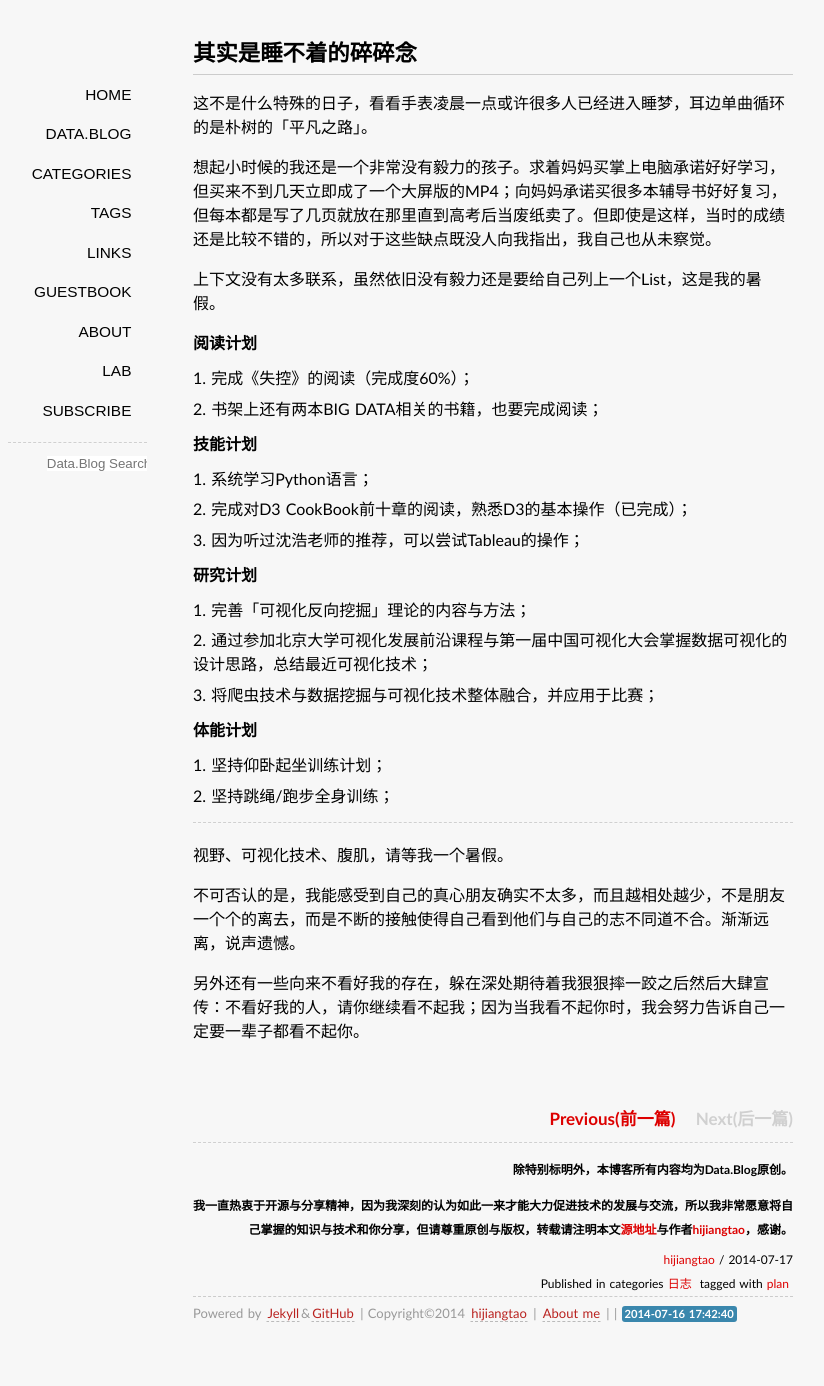
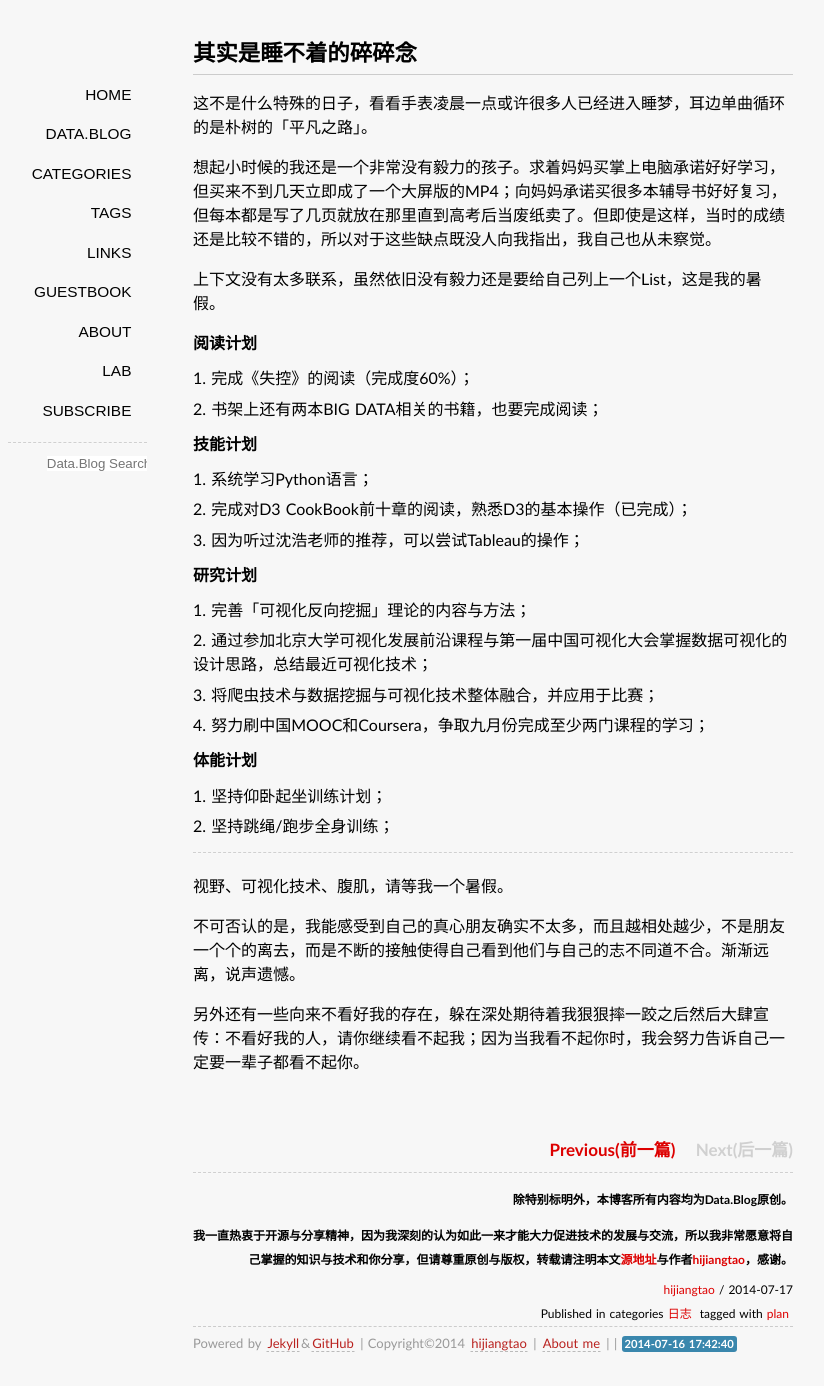
Before and after one commit to jessica0530/hijiangtao.github.io, a Jekyll site: the page built from _posts/2014-07-17-Self-Talking.markdown, in a window 1280 px wide. Shown: the whole page, without its empty margins (147-971 px from the left). Built offline with Jekyll 4.4.1, drawn with Linux system fonts in a browser that asks for light colours; some web fonts are replaced; Markdown is read by kramdown in place of the engine named in the settings; comment, search, counter and statistics services are not loaded; before the commit the page ends 1356 px from its top, so only the background shows below that.

Commit message:
20140717

```diff
--- a/_posts/2014-07-17-Self-Talking.markdown
+++ b/_posts/2014-07-17-Self-Talking.markdown
@@ -29,6 +29,7 @@ tags: plan
 1. 完善「可视化反向挖掘」理论的内容与方法；
 2. 通过参加北京大学可视化发展前沿课程与第一届中国可视化大会掌握数据可视化的设计思路，总结最近可视化技术；
 3. 将爬虫技术与数据挖掘与可视化技术整体融合，并应用于比赛；
+4. 努力刷中国MOOC和Coursera，争取九月份完成至少两门课程的学习；
 
 **体能计划**
 
```
